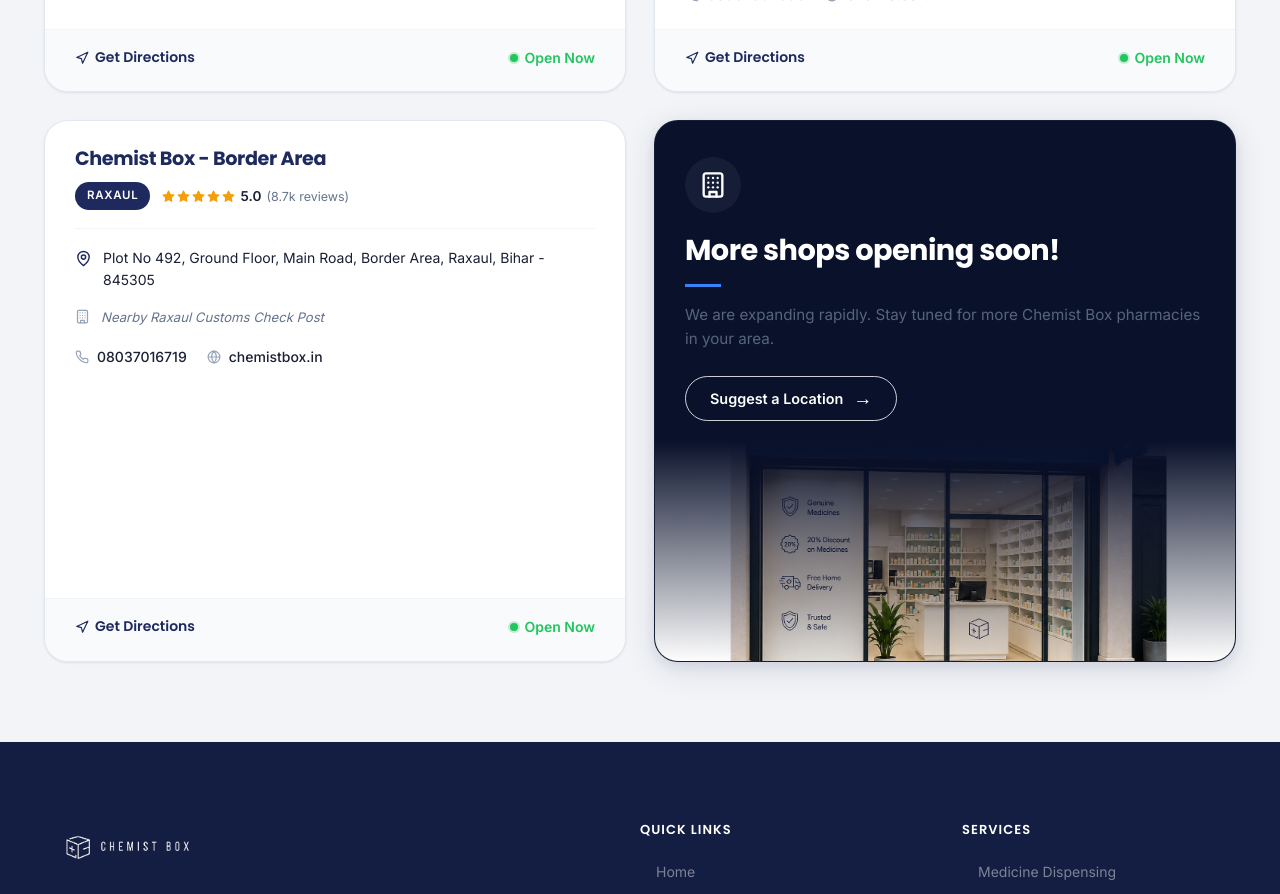
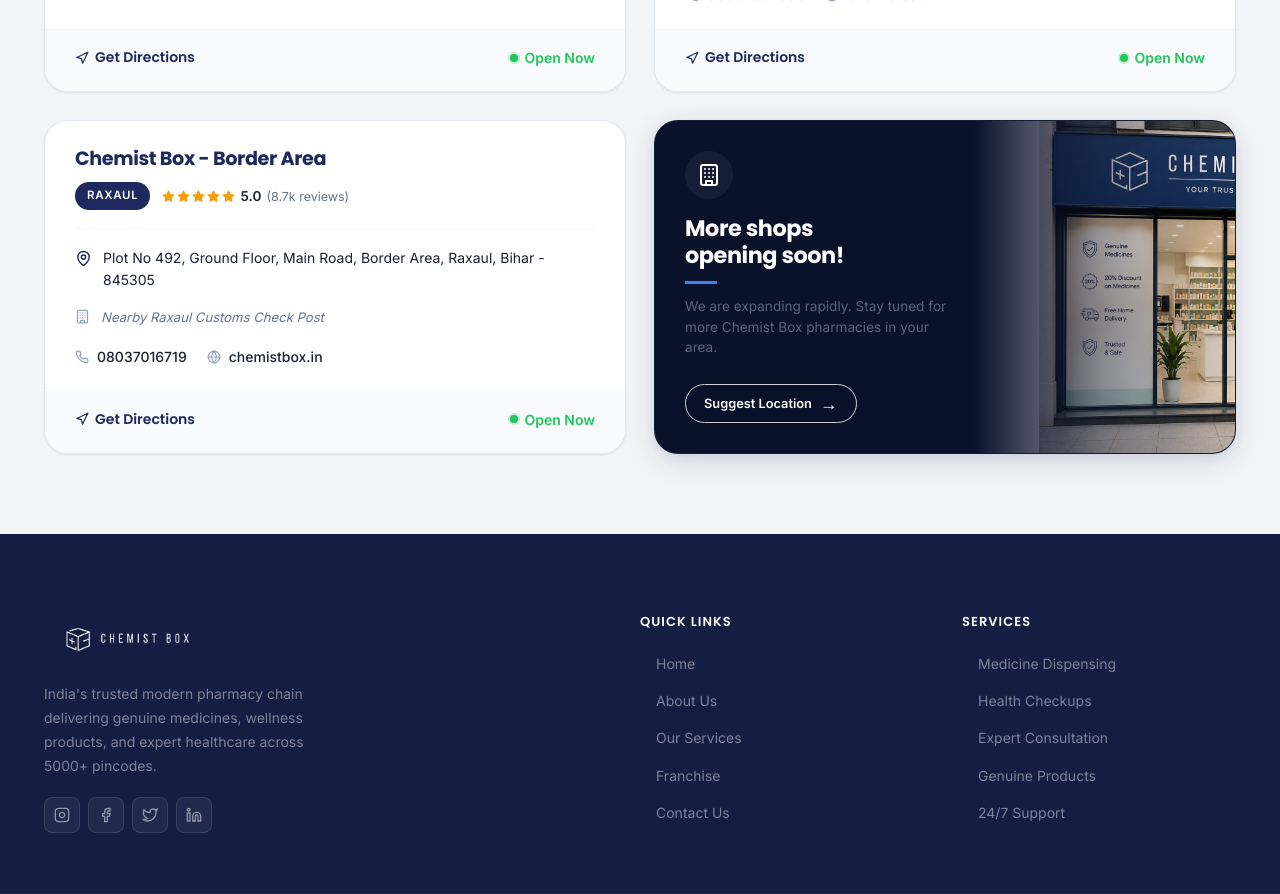
Before and after one commit to villgass7788/chemist-box, a Next.js app: page /store-locator in a window 1280 px wide. Shown: the part 3760-4654 px from the top of the page. Built offline with nearby package versions, Linux system fonts and the light colour scheme.

Commit message:
fix: Re-layout Opening Soon card to exactly match other cards dimensions with left-right split

```diff
--- a/app/store-locator/StoreLocatorClient.tsx
+++ b/app/store-locator/StoreLocatorClient.tsx
@@ -421,45 +421,47 @@
                 color: 'white',
                 boxShadow: 'var(--shadow-md)',
                 display: 'flex',
-                flexDirection: 'column',
+                flexDirection: 'row',
                 position: 'relative',
-                minHeight: '420px'
+                height: '100%'
               }}
             >
-              {/* Text Area (Top) */}
+              {/* Text Area (Left) */}
               <div style={{
-                  padding: '36px 30px 20px',
+                  flex: '1 1 55%',
+                  padding: '30px 20px 30px 30px',
                   display: 'flex',
                   flexDirection: 'column',
+                  justifyContent: 'center',
                   alignItems: 'flex-start',
                   textAlign: 'left',
-                  zIndex: 2,
-                  flex: '1 0 auto'
+                  zIndex: 2
               }}>
-                <div style={{ marginBottom: '20px', background: 'rgba(255,255,255,0.05)', padding: '14px', borderRadius: '50%', display: 'inline-flex' }}>
-                  <Building size={28} style={{ color: 'white' }} />
+                <div style={{ marginBottom: '16px', background: 'rgba(255,255,255,0.05)', padding: '12px', borderRadius: '50%', display: 'inline-flex' }}>
+                  <Building size={24} style={{ color: 'white' }} />
                 </div>
-                <h3 style={{ fontSize: '1.8rem', fontWeight: 700, marginBottom: '16px', color: 'white', lineHeight: 1.2 }}>
-                  More shops opening soon!
+                <h3 style={{ fontSize: '1.4rem', fontWeight: 700, marginBottom: '12px', color: 'white', lineHeight: 1.2 }}>
+                  More shops<br/>opening soon!
                 </h3>
-                <div style={{ width: '36px', height: '3px', background: '#3B82F6', marginBottom: '16px' }} />
-                <p style={{ fontSize: '0.95rem', opacity: 0.85, lineHeight: 1.6, marginBottom: '24px' }}>
+                <div style={{ width: '32px', height: '3px', background: '#3B82F6', marginBottom: '12px' }} />
+                <p style={{ fontSize: '0.85rem', opacity: 0.85, lineHeight: 1.5, marginBottom: '20px' }}>
                   We are expanding rapidly. Stay tuned for more Chemist Box pharmacies in your area.
                 </p>
                 <button
                   style={{
-                    padding: '12px 24px',
+                    padding: '10px 18px',
                     borderRadius: 'var(--radius-full)',
                     background: 'transparent',
                     color: 'white',
                     border: '1px solid rgba(255,255,255,0.8)',
                     fontWeight: 600,
-                    fontSize: '0.9rem',
+                    fontSize: '0.8rem',
                     cursor: 'pointer',
                     transition: 'all 0.2s ease',
                     display: 'flex',
                     alignItems: 'center',
-                    gap: '10px'
+                    gap: '8px',
+                    marginTop: 'auto'
                   }}
                   onMouseEnter={e => {
                     e.currentTarget.style.background = 'white';
@@ -470,28 +472,26 @@
                     e.currentTarget.style.color = 'white';
                   }}
                 >
-                  Suggest a Location
-                  <span style={{ fontSize: '1.2rem', lineHeight: 1 }}>→</span>
+                  Suggest Location
+                  <span style={{ fontSize: '1.1rem', lineHeight: 1 }}>→</span>
                 </button>
               </div>
 
-              {/* Image Area (Bottom) */}
+              {/* Image Area (Right) */}
               <div style={{
-                  position: 'relative',
-                  height: '220px',
-                  width: '100%',
-                  marginTop: 'auto'
+                  flex: '0 0 45%',
+                  position: 'relative'
               }}>
                 <img
                   src="/assets/storefront.png"
                   alt="Store opening soon"
-                  style={{ width: '100%', height: '100%', objectFit: 'cover', objectPosition: 'center' }}
+                  style={{ width: '100%', height: '100%', objectFit: 'cover', objectPosition: 'left center' }}
                 />
-                {/* Higher Fade Mask */}
+                {/* Fade Mask from Left (Navy) to Right (Transparent) */}
                 <div style={{
                   position: 'absolute',
                   top: 0, left: 0, right: 0, bottom: 0,
-                  background: 'linear-gradient(to bottom, #09112B 0%, rgba(9, 17, 43, 0.6) 40%, transparent 100%)'
+                  background: 'linear-gradient(to right, #09112B 0%, rgba(9, 17, 43, 0.4) 50%, transparent 100%)'
                 }} />
               </div>
             </motion.div>
```
